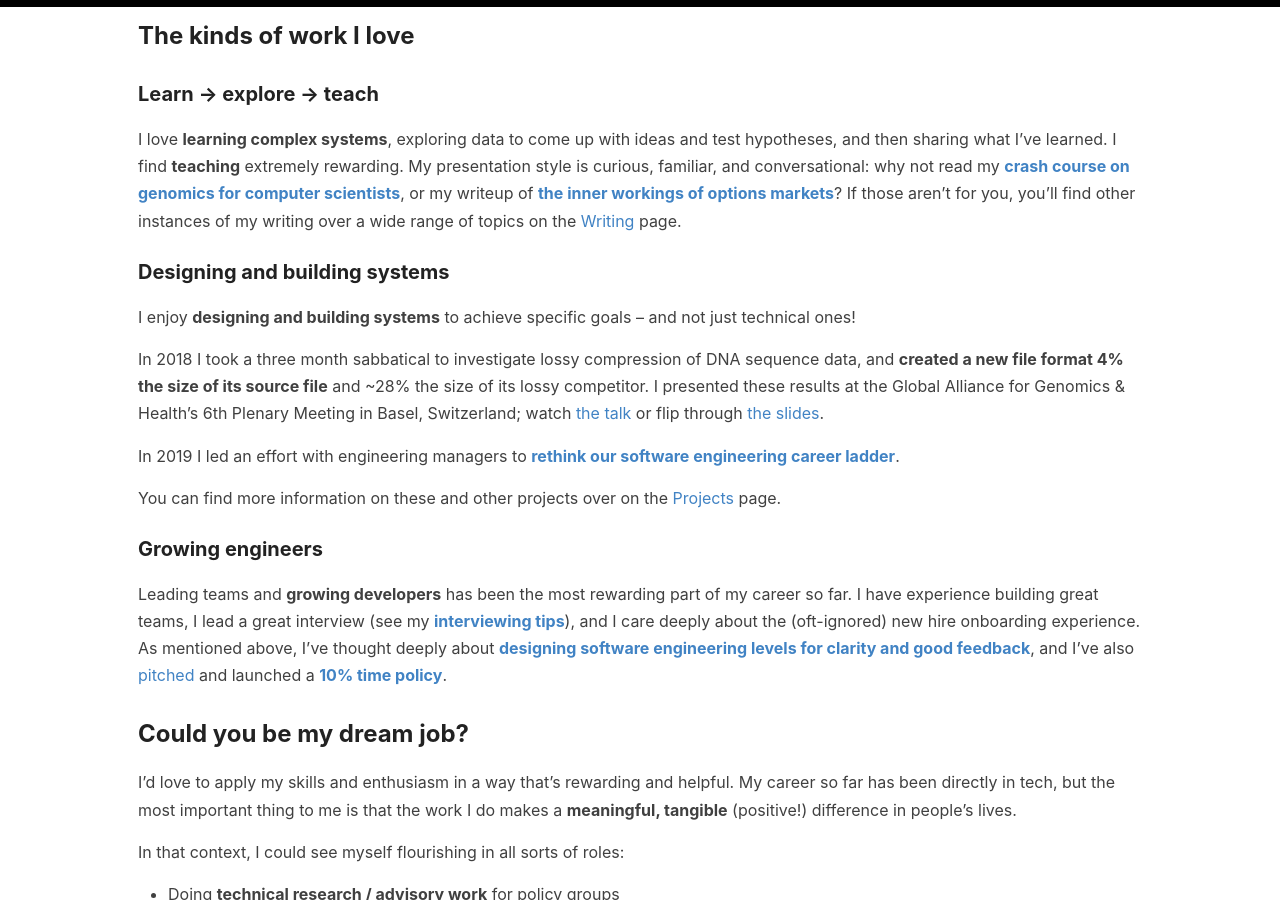
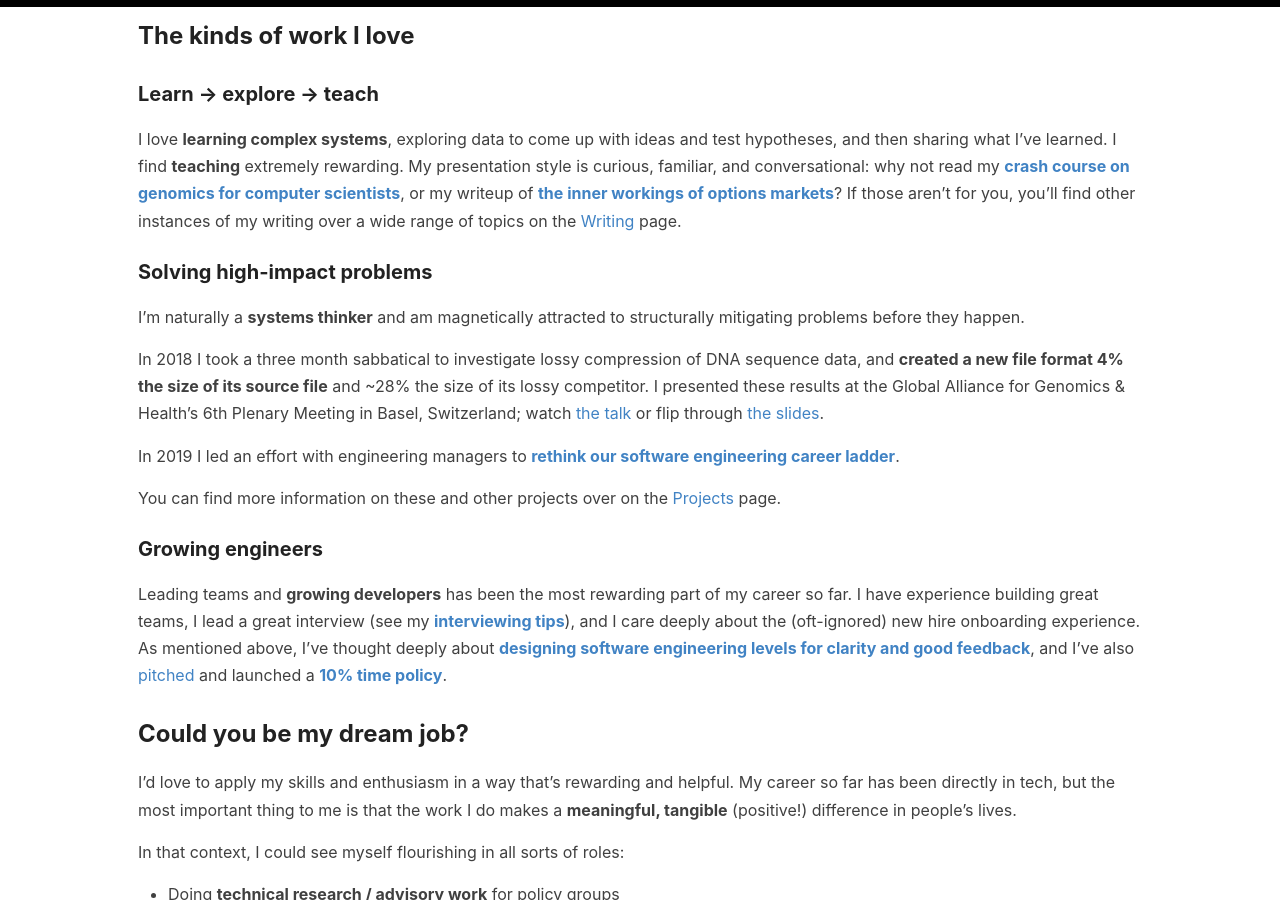
Before and after one commit to helgridly/helgridly.github.io, a Jekyll site: the page built from index.md, in a window 1280 px wide and 900 px high, scrolled down 451 px. Built offline with Jekyll 4.4.1, drawn with Linux system fonts in a browser that asks for light colours.

Commit message:
design and build -> problem solving

```diff
--- a/index.md
+++ b/index.md
@@ -19,9 +19,9 @@ I've been in the software industry for 13 years. I have worn many hats: been an
 
 I love **learning complex systems**, exploring data to come up with ideas and test hypotheses, and then sharing what I've learned. I find **teaching** extremely rewarding. My presentation style is curious, familiar, and conversational: why not read my [**crash course on genomics for computer scientists**](https://docs.google.com/document/d/1-C_BI4mx0Amjxac7G908Wtmfuc_N8O4_UqSDPiZu_bo/edit?usp=sharing), or my writeup of [**the inner workings of options markets**](https://helgridly.github.io/finstuff/understanding-NOPE/)? If those aren't for you, you'll find other instances of my writing over a wide range of topics on the [Writing](/writing) page.
 
-### Designing and building systems
+### Solving high-impact problems
 
-I enjoy **designing and building systems** to achieve specific goals -- and not just technical ones!
+I'm naturally a **systems thinker** and am magnetically attracted to structurally mitigating problems before they happen.
 
 In 2018 I took a three month sabbatical to investigate lossy compression of DNA sequence data, and **created a new file format 4% the size of its source file** and ~28% the size of its lossy competitor. I presented these results at the Global Alliance for Genomics & Health's 6th Plenary Meeting in Basel, Switzerland; watch [the talk](https://www.youtube.com/watch?v=TaqFBgaZHmE&t=13920s) or flip through [the slides](https://docs.google.com/presentation/d/1EAG3Mz_Rwszn1xzvLFlFDtZJKeTfTcqo/edit).
 
```
